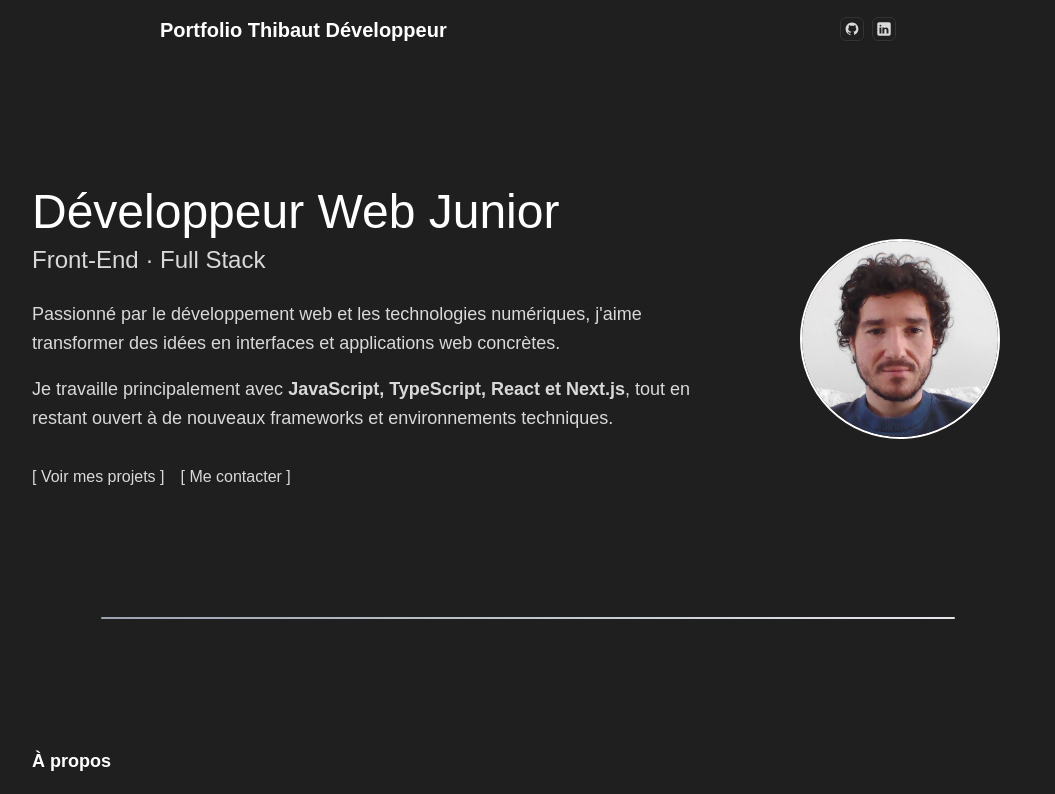
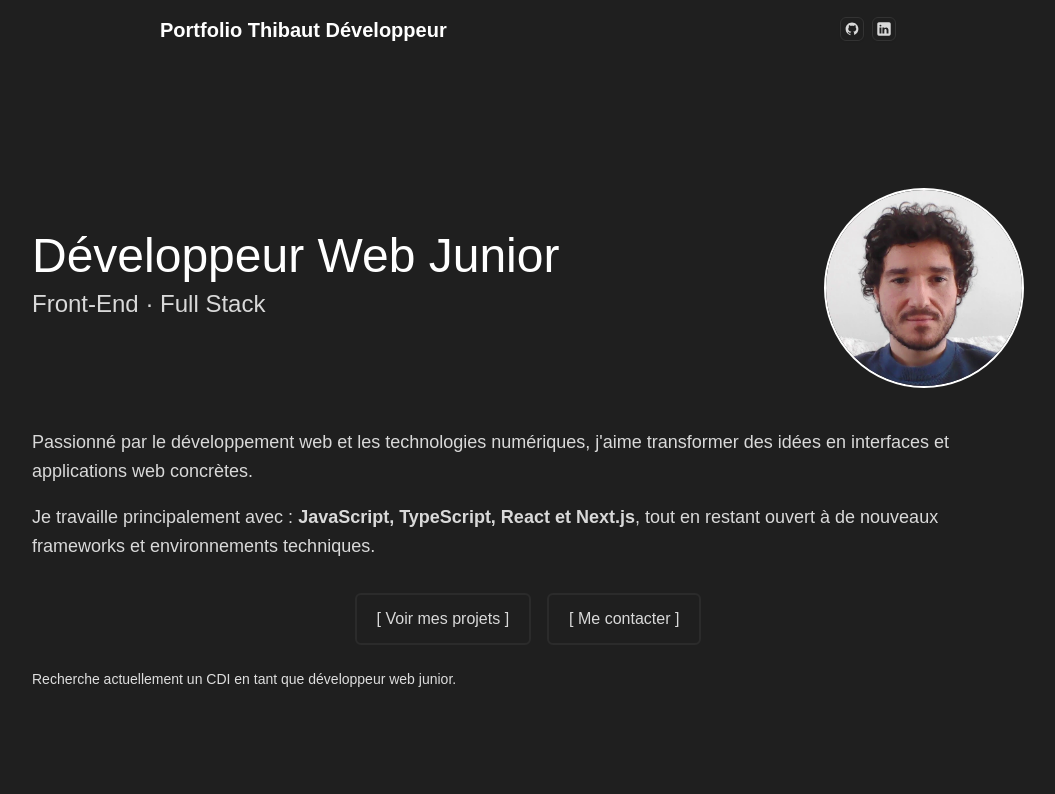
Before and after one commit to ThibautTobi/Portfolio-Pro-2025, a Next.js app: page / in a window 1280 px wide. Shown: the top 794 px of the page, without its empty margins (112-1167 px from the left). Built offline with nearby package versions, Linux system fonts and the light colour scheme.

Commit message:
modification contenue et design section hero

```diff
--- a/app/components/Hero.tsx
+++ b/app/components/Hero.tsx
@@ -1,9 +1,9 @@
 import Image from "next/image"
 import moi from "@/public/image/image-portfoliot-dev.webp"
-// import SpanText from "./SpanText"
+//import SpanText from "./SpanText"
 // import { PlaneTakeoff } from 'lucide-react';
 // import france from "@/public/image/icon-france-32.png"
-// import { GroupIcon } from "./icons/Groupicon"
+//import { GroupIcon } from "./icons/Groupicon"
 
 
 // a tester une autre facon de faire .
@@ -16,13 +16,27 @@ import moi from "@/public/image/image-portfoliot-dev.webp"
 // }
 //  corriger et importer en svg
 
+
+/**
+ * Hero principal du portfolio.
+ *
+ * Objectifs :
+ * - présenter immédiatement ton profil ;
+ * - indiquer clairement ton niveau ;
+ * - afficher ton orientation Front-End / Full Stack ;
+ * - indiquer que tu recherches un CDI ;
+ * - supprimer toute référence à l'alternance.
+ */
+
 export const Hero = () => {
 
     return (
         <section
             aria-labelledby="hero-title"
-            className="flex max-lg:flex-col max-w-5xl px-4 py-16 mx-auto items-center gap-10"
+            className="flex flex-col max-w-5xl px-4 py-16 mx-auto gap-10"
         >
+            <div className="flex flex-col lg:flex-row items-center gap-8">
+
                 <div className="flex-1">
                     <h1
                         id="hero-title"
@@ -34,7 +48,19 @@ export const Hero = () => {
                     <p className="font-caption text-2xl mt-2 mb-6">
                         Front-End · Full Stack
                     </p>
-
+                </div>
+                <div className="flex-shrink-0">
+                    <Image
+                        src={moi}
+                        width={200}
+                        height={200}
+                        priority
+                        alt="Portrait de Denis Thibaut, développeur web junior"
+                        className="border-2 border-white rounded-full"
+                    />
+                </div>
+            </div>
+            <div>
                 <p className="text-lg leading-relaxed">
                     Passionné par le développement web et les technologies
                     numériques, j&apos;aime transformer des idées en interfaces
@@ -42,37 +68,34 @@ export const Hero = () => {
                 </p>
 
                 <p className="text-lg leading-relaxed mt-4">
-                    Je travaille principalement avec{' '}
+                    Je travaille principalement avec : {''}
                     <strong>JavaScript, TypeScript, React et Next.js</strong>,
                     tout en restant ouvert à de nouveaux frameworks et
                     environnements techniques.
                 </p>
 
-                <div className="flex flex-wrap gap-4 mt-8">
+                {/* CTA */}
+                <div className="flex flex-wrap gap-4 mt-8 justify-center">
                     <a
                         href="#projects"
-                        className="..."
+                        className="inline-flex items-center justify-center rounded-md px-5 py-3 font-medium border-2 hover:bg-accent transition-colors"
                     >
                        [ Voir mes projets ]
                     </a>
 
                     <a
                         href="#contact"
-                        className="..."
+                        className="inline-flex items-center justify-center rounded-md px-5 py-3 font-medium border-2 hover:bg-accent transition-colors"
                     >
                        [ Me contacter ]
                     </a>
                 </div>
-            </div>
 
-            <div className="p-6">
-                <Image
-                    src={moi}
-                    width={200}
-                    height={200}
-                    alt="Portrait de Denis Thibaut, développeur web junior"
-                    className="border-2 border-white rounded-full"
-                />
+                {/* Disponibilité */}
+                <p className="mt-6 text-sm text-accent-foreground">
+                    Recherche actuellement un CDI en tant que développeur web
+                    junior.
+                </p>
             </div>
         </section>
     )
```
Lines whose indentation alone changed are shown as unchanged.
